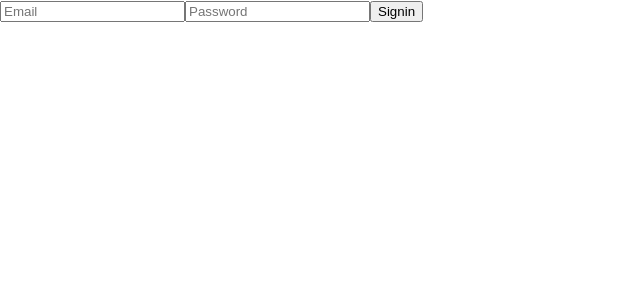
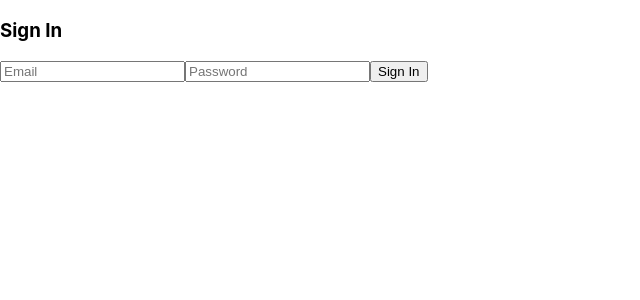
Before and after one commit to kahlawi456/vs-diamond-wdms, a React (Create React App) app: page /SignIn in a window 1280 px wide. Shown: the top 300 px of the page, without its empty margins (0-640 px from the left). Built offline with nearby package versions, Linux system fonts and the light colour scheme; no server answers; the HTML template or start-up script is replaced by a standard one.

Commit message:
sign in (filtered out patient or personnel)

```diff
--- a/src/components/SignIn/SignIn.js
+++ b/src/components/SignIn/SignIn.js
@@ -1,40 +1,79 @@
 import React, { useState } from "react";
 import app from "../../firebaseConfig";
-import { getDatabase, ref, get, push } from "firebase/database";
+import { getDatabase, ref, get } from "firebase/database";
 
 const SignIn = () => {
+  const [email, setEmail] = useState("");
+  const [password, setPassword] = useState("");
 
+  const handleSignIn = async () => {
+    const db = getDatabase(app);
 
-  //Function to get credientials from the database (email and password) wapani nahuman
-  const fetchData = async() => {
-    const db = getDatabase(app);
-    const dataRef = ref(db, "users/");
-    const dataSnap = await get(dataRef);
-    if (dataSnap.exists()) {
-      console.log(dataSnap.val());
-    } else {
-      console.log("No data available");
-    }
+    try {
+      // References for both Patient and Personnel
+      const patientRef = ref(db, "users/Patient");
+      const personnelRef = ref(db, "users/Personnel");
+
+      // Get data from both nodes
+      const [patientSnap, personnelSnap] = await Promise.all([
+        get(patientRef),
+        get(personnelRef),
+      ]);
+
+      let user = null;
+      let userType = "";
+
+      // Check in Patient node
+      if (patientSnap.exists()) {
+        const patients = Object.values(patientSnap.val());
+        user = patients.find(
+          (patient) => patient.email === email && patient.userPassword === password
+        );
+        if (user) userType = "Patient";
       }
 
+      // If not found in Patient, check Personnel
+      if (!user && personnelSnap.exists()) {
+        const personnel = Object.values(personnelSnap.val());
+        user = personnel.find(
+          (person) => person.email === email && person.userPassword === password
+        );
+        if (user) userType = "Personnel";
+      }
 
+      // Handle Sign In Results
+      if (user) {
+        alert(`Sign in successful as ${userType}!`);
+        // Redirect or handle based on userType if needed
+      } else {
+        alert("Invalid email or password.");
+      }
+    } catch (error) {
+      console.error("Error signing in:", error);
+      alert("An error occurred. Please try again.");
+    }
+  };
 
   return (
     <div>
-
-        {/*input for user's email address upon signin*/}
+      <h3>Sign In</h3>
       <input
         type="text"
         placeholder="Email"
+        value={email}
+        onChange={(e) => setEmail(e.target.value)}
       />
-        {/*input for user's password upon signin*/}
       <input
         type="password"
         placeholder="Password"
+        value={password}
+        onChange={(e) => setPassword(e.target.value)}
       />
-        <button>Signin</button>
+      <button onClick={handleSignIn}>Sign In</button>
     </div>
-  )
-}
+
+
+  );
+};
 
 export default SignIn;
--- a/src/components/SignUp/SignUpPatient.js
+++ b/src/components/SignUp/SignUpPatient.js
@@ -5,6 +5,9 @@ import { getDatabase, ref, set, push } from "firebase/database";
 const SignUpPatient = () => {
 
   // State variables for each input field
+  const [email, setEmail] = useState("");
+  const [userPassword, setUserPassword] = useState("");
+  const [userConfirmPassword, setUserConfirmPassword] = useState("");
   const [firstName, setFirstName] = useState("");
   const [middleName, setMiddleName] = useState("");
   const [lastName, setLastName] = useState("");
@@ -13,9 +16,6 @@ const SignUpPatient = () => {
   const [civilStatus, setCivilStatus] = useState("");
   const [birthDate, setBirthDate] = useState("");
   const [age, setAge] = useState("");
-  const [email, setEmail] = useState("");
-  const [userPassword, setUserPassword] = useState("");
-  const [userConfirmPassword, setUserConfirmPassword] = useState("");
 
 
   // Function to HandleSubmit from the form data
@@ -25,15 +25,16 @@ const SignUpPatient = () => {
     const missingFields = []; // Array to store missing input fields
 
     // Checking for any missing fields
+    if (!email) missingFields.push("Email");
+    if (!userPassword) missingFields.push("Password");
+    if (!userConfirmPassword) missingFields.push("Confirm Password");
     if (!firstName) missingFields.push("First Name");
     if (!lastName) missingFields.push("Last Name");
     if (!address) missingFields.push("Address");
     if (!contactNumber) missingFields.push("Contact Number");
     if (!birthDate) missingFields.push("Birthdate");
     if (!age) missingFields.push("Age");
-    if (!email) missingFields.push("Email");
-    if (!userPassword) missingFields.push("Password");
-    if (!userConfirmPassword) missingFields.push("Confirm Password");
+
 
     // Display the missing fields as an alert
     if (missingFields.length > 0) {
@@ -94,6 +95,8 @@ const SignUpPatient = () => {
       const newDocRef = push(ref(db, "users/Patient")); // Creates a unique user ID
       try {
         await set(newDocRef, {
+          email,
+          userPassword,
           firstName,
           middleName,
           lastName,
@@ -101,9 +104,7 @@ const SignUpPatient = () => {
           contactNumber,
           civilStatus,
           birthDate,
-          age,
-          email,
-          userPassword
+          age
         });
         alert("Data has been saved successfully.");
       } catch (error) {
--- a/src/components/SignUp/SignUpPersonnel.js
+++ b/src/components/SignUp/SignUpPersonnel.js
@@ -11,6 +11,9 @@ const SignUpPersonnel = () => {
   const [password, setPassword] = useState("");
 
   // State variables for each input field
+  const [email, setEmail] = useState("");
+  const [userPassword, setUserPassword] = useState("");
+  const [userConfirmPassword, setUserConfirmPassword] = useState("");
   const [firstName, setFirstName] = useState("");
   const [middleName, setMiddleName] = useState("");
   const [lastName, setLastName] = useState("");
@@ -19,9 +22,7 @@ const SignUpPersonnel = () => {
   const [civilStatus, setCivilStatus] = useState("");
   const [birthDate, setBirthDate] = useState("");
   const [age, setAge] = useState("");
-  const [email, setEmail] = useState("");
-  const [userPassword, setUserPassword] = useState("");
-  const [userConfirmPassword, setUserConfirmPassword] = useState("");
+
 
   const handlePersonnelAuth = () => {
     // Checks if the username and password entered by the user matches the predefined username and password
@@ -39,15 +40,16 @@ const SignUpPersonnel = () => {
     const missingFields = []; // Array to store missing input fields
 
     // Checking for any missing fields
+    if (!email) missingFields.push("Email");
+    if (!userPassword) missingFields.push("Password");
+    if (!userConfirmPassword) missingFields.push("Confirm Password");
     if (!firstName) missingFields.push("First Name");
     if (!lastName) missingFields.push("Last Name");
     if (!address) missingFields.push("Address");
     if (!contactNumber) missingFields.push("Contact Number");
     if (!birthDate) missingFields.push("Birthdate");
     if (!age) missingFields.push("Age");
-    if (!email) missingFields.push("Email");
-    if (!userPassword) missingFields.push("Password");
-    if (!userConfirmPassword) missingFields.push("Confirm Password");
+
 
     // Display the missing fields as an alert
     if (missingFields.length > 0) {
@@ -108,6 +110,8 @@ const SignUpPersonnel = () => {
       const newDocRef = push(ref(db, "users/Personnel")); // Creates a unique user ID
       try {
         await set(newDocRef, {
+          email,
+          userPassword,
           firstName,
           middleName,
           lastName,
@@ -115,9 +119,7 @@ const SignUpPersonnel = () => {
           contactNumber,
           civilStatus,
           birthDate,
-          age,
-          email,
-          userPassword
+          age
         });
         alert("Data has been saved successfully.");
       } catch (error) {
```
Also changed, not shown: src/pages/dashboard/dashboardPatient.js (added), src/pages/dashboard/dashboardPersonnel.js (added). Lines whose indentation alone changed are shown as unchanged.
